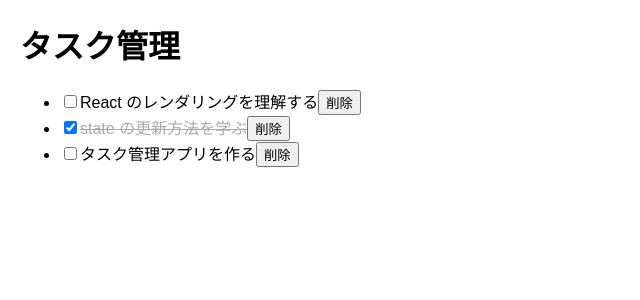
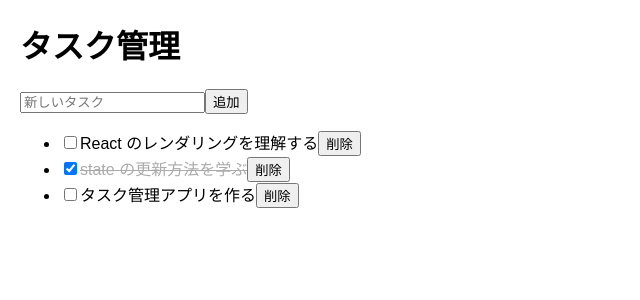
Before and after one commit to T-REX1996/react-task-manager, a React (Vite) app: page / in a window 1280 px wide. Shown: the top 300 px of the page, without its empty margins (0-640 px from the left). Built offline with nearby package versions, Linux system fonts and the light colour scheme.

Commit message:
TaskForm でタスクの追加を実装

```diff
--- a/src/App.jsx
+++ b/src/App.jsx
@@ -1,5 +1,6 @@
 import { useState } from "react";
 import "./App.css";
+import TaskForm from "./components/TaskForm";
 import TaskList from "./components/TaskList";
 
 const initialTasks = [
@@ -11,6 +12,10 @@ const initialTasks = [
 function App() {
   console.log("App rendered");
   const [tasks, setTasks] = useState(initialTasks);
+
+  function handleAdd(title) {
+    setTasks([...tasks, { id: Date.now(), title, completed: false }]);
+  }
 
   function handleToggle(id) {
     setTasks(
@@ -27,6 +32,7 @@ function App() {
   return (
     <>
       <h1>タスク管理</h1>
+      <TaskForm onAdd={handleAdd} />
       <TaskList tasks={tasks} onToggle={handleToggle} onDelete={handleDelete} />
     </>
   );
--- /dev/null
+++ b/src/components/TaskForm.jsx
@@ -0,0 +1,29 @@
+import { useState } from "react";
+
+function TaskForm({ onAdd }) {
+  console.log("TaskForm rendered");
+  const [title, setTitle] = useState("");
+
+  function handleSubmit(event) {
+    event.preventDefault();
+    const trimmed = title.trim();
+    if (trimmed === "") {
+      return;
+    }
+    onAdd(trimmed);
+    setTitle("");
+  }
+
+  return (
+    <form onSubmit={handleSubmit}>
+      <input
+        value={title}
+        onChange={(event) => setTitle(event.target.value)}
+        placeholder="新しいタスク"
+      />
+      <button type="submit">追加</button>
+    </form>
+  );
+}
+
+export default TaskForm;
```
